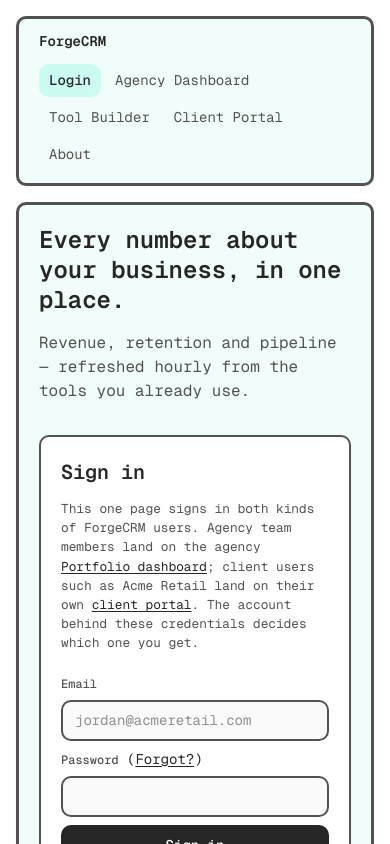
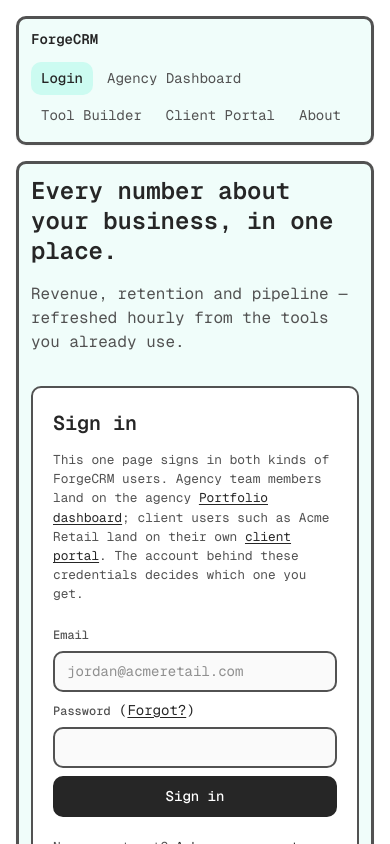
Before and after one commit to WickedWicket373/startup, a React (Vite) app: page / in a window 390 px wide. Shown: the top 844 px of the page. Built offline with nearby package versions, Linux system fonts and the light colour scheme.

Commit message:
Add focus states and small-screen padding to app.css

```diff
--- a/src/app.css
+++ b/src/app.css
@@ -232,3 +232,29 @@ button:hover {
   color: var(--text-2);
   font-size: 0.8rem;
 }
+
+input:focus,
+select:focus,
+textarea:focus {
+  outline: none;
+  background: #ffffff;
+  border-color: var(--text);
+  box-shadow: 0 0 0 2px var(--active);
+}
+
+a:focus-visible,
+button:focus-visible {
+  outline: 2px solid var(--text);
+  outline-offset: 2px;
+}
+
+@media (max-width: 640px) {
+  main {
+    padding: 0.75rem;
+  }
+
+  header,
+  .portal-nav {
+    padding: 0.625rem 0.75rem;
+  }
+}
```
